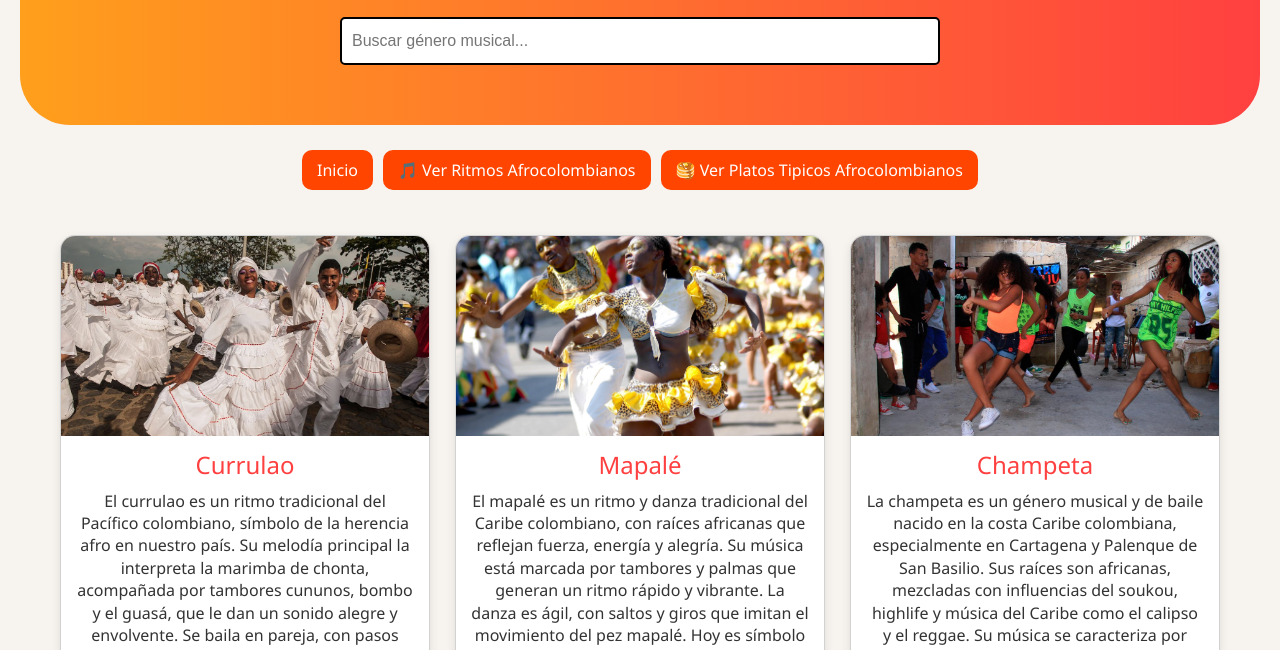
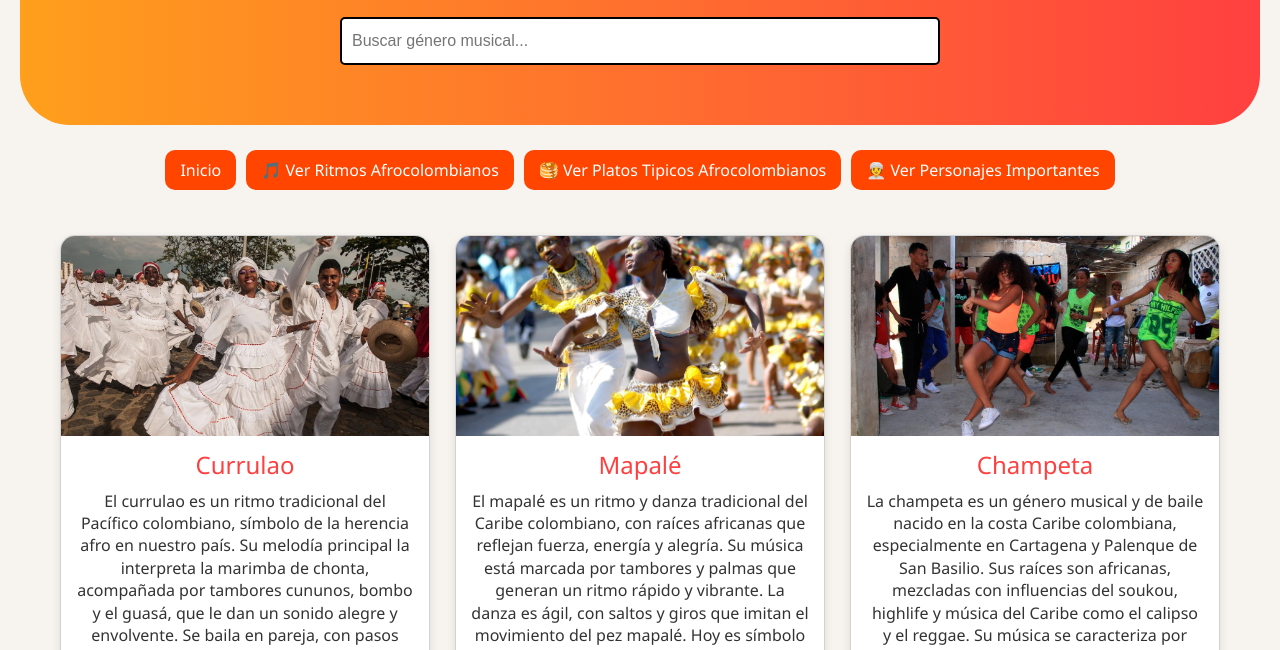
Before and after one commit to DanniCam20/ComunidadAfro, a plain HTML site: page ritmos.html in a window 1280 px wide. Shown: the part 150-800 px from the top of the page. Drawn offline with nearby package versions, Linux system fonts and the light colour scheme; files whose address does not match are found by name.

Commit message:
Update ritmos.html

```diff
--- a/ritmos.html
+++ b/ritmos.html
@@ -32,6 +32,9 @@
   </li>
   <li class="nav-item">
     <a class="nav-link" href="comida.html">🥞 Ver Platos Tipicos Afrocolombianos</a>
+  </li>
+  <li class="nav-item">
+    <a class="nav-link" href="personajes.html">👳‍♀️ Ver Personajes Importantes</a>
   </li>
 
     <section class="gallery">
```
